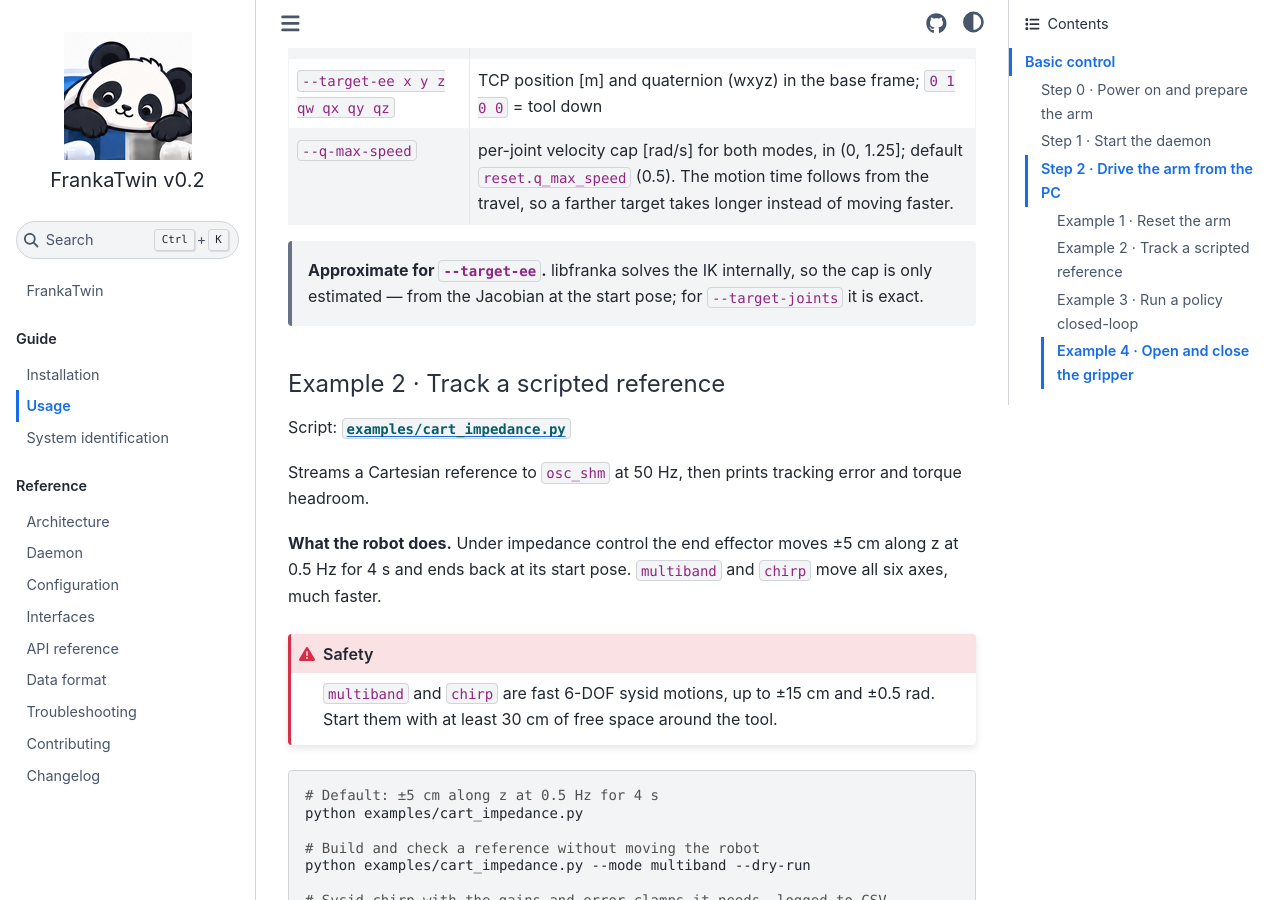
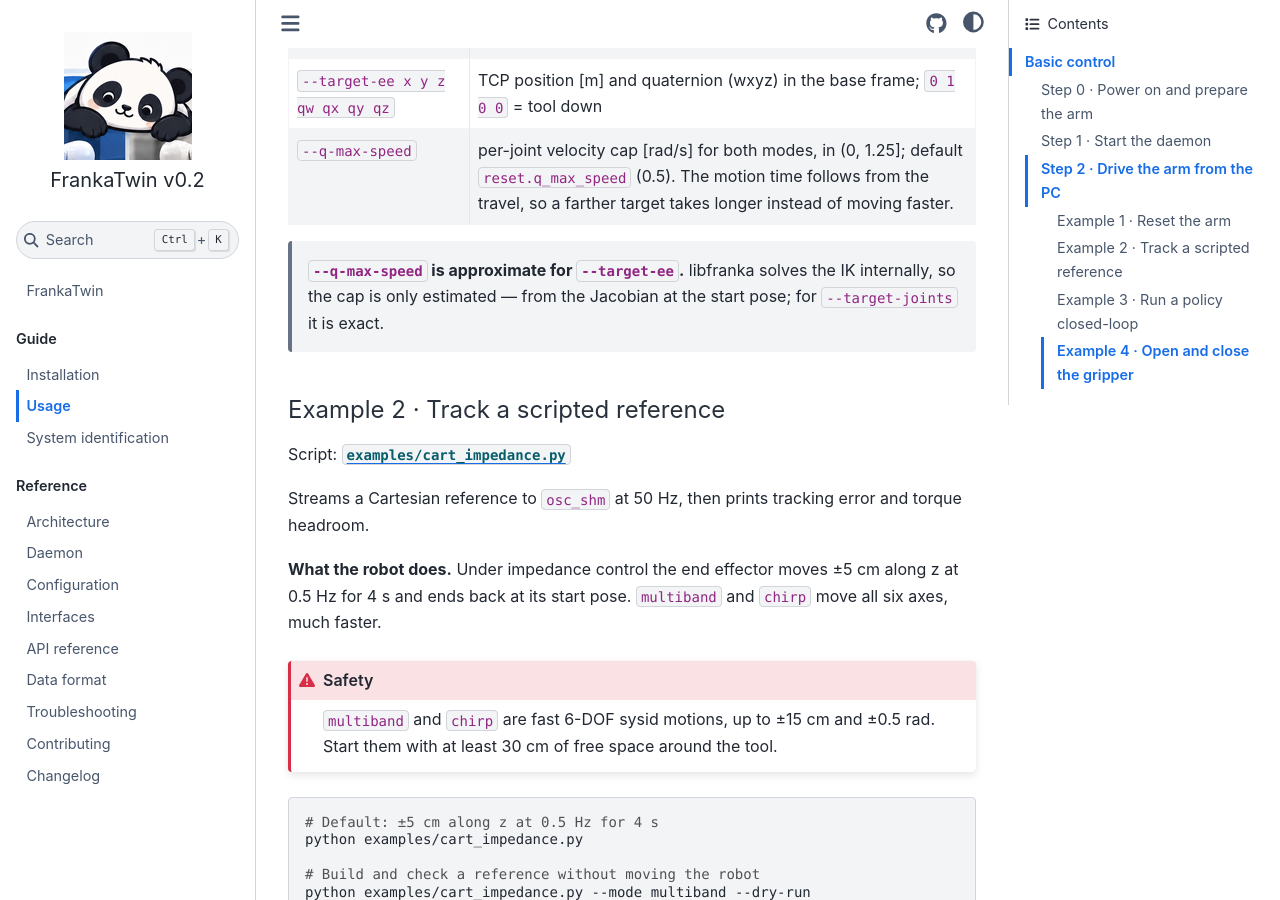
Before and after one commit to tsrobcvai/frankatwin, a Sphinx documentation site: the page built from docs/usage.md, in a window 1280 px wide and 900 px high, scrolled down 1776 px. Built offline with Sphinx 7.4.7 and the Sphinx Book theme 1.1.4, drawn with Linux system fonts in a browser that asks for light colours.

Commit message:
docs(usage): name the flag in the caveat's lead-in
"Approximate for --target-ee" reads as if the target were approximate. It is
--q-max-speed that is.

Co-Authored-By: Claude Opus 5 <noreply@anthropic.com>

```diff
--- a/docs/usage.md
+++ b/docs/usage.md
@@ -76,9 +76,9 @@ python examples/move_to.py --target-ee 0.4 0.0 0.3  0 1 0 0  --q-max-speed 0.5
 | `--target-ee x y z qw qx qy qz` | TCP position [m] and quaternion (wxyz) in the base frame; `0 1 0 0` = tool down |
 | `--q-max-speed` | per-joint velocity cap [rad/s] for both modes, in (0, 1.25]; default `reset.q_max_speed` (0.5). The motion time follows from the travel, so a farther target takes longer instead of moving faster. |
 
-> **Approximate for `--target-ee`.** libfranka solves the IK internally, so the
-> cap is only estimated — from the Jacobian at the start pose; for
-> `--target-joints` it is exact.
+> **`--q-max-speed` is approximate for `--target-ee`.** libfranka solves the IK
+> internally, so the cap is only estimated — from the Jacobian at the start
+> pose; for `--target-joints` it is exact.
 
 #### Example 2 · Track a scripted reference
 
```
